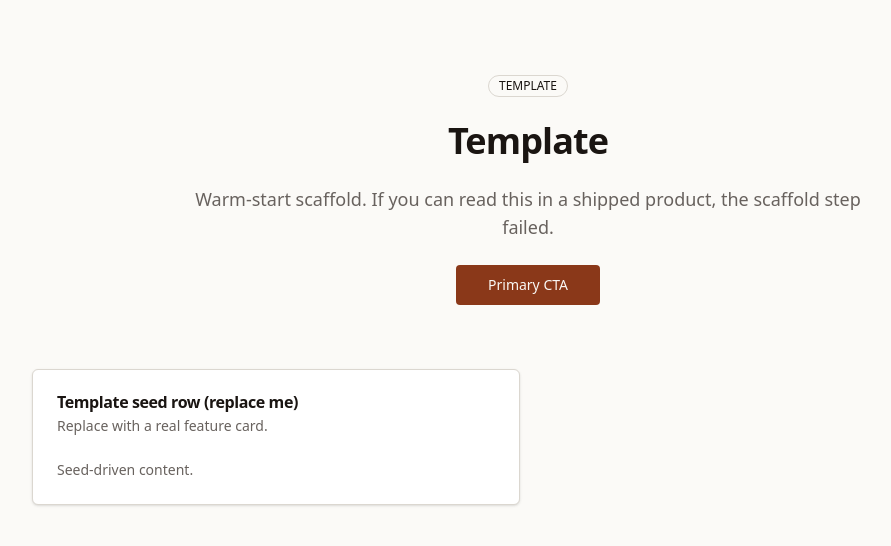
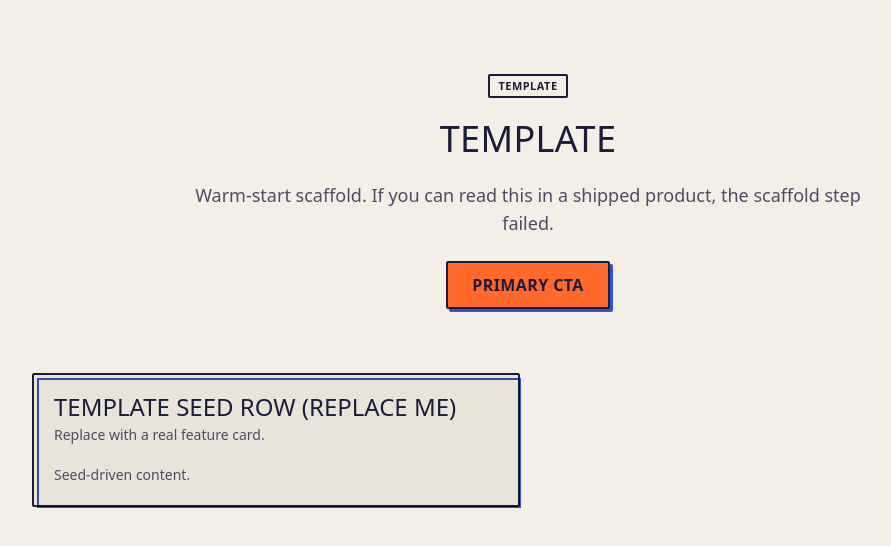
Before and after one commit to mericcintosun/cautio, a Next.js app: page / in a window 1280 px wide. Shown: the top 546 px of the page, without its empty margins (112-1003 px from the left). Built offline with nearby package versions, Linux system fonts and the light colour scheme.

Commit message:
feat: riso design tokens, fonts and restyled primitives

```diff
--- a/app/globals.css
+++ b/app/globals.css
@@ -1,31 +1,41 @@
 @import "tailwindcss";
 
-/* shadcn-style design tokens. The ONLY place colors live: restyle a project by
-   editing these variables from IDENTITY.md; components never carry hex.
-   TEMPLATE placeholder palette: warm neutral, deliberately NOT the navy ground +
-   teal accent the scaffold rules ban, so a token the scaffold forgets to
-   rewrite cannot reintroduce that look. Every value below is replaced. */
+/* Cautio design tokens. Direction D13 riso: two inks (riso-orange, riso-blue) overprinted
+   on off-white stock. Every hex below comes from IDENTITY.md's key block; components
+   reference the tokens, never raw hex. */
 :root {
-  --background: oklch(0.985 0.004 80);
-  --foreground: oklch(0.2 0.01 60);
-  --card: oklch(1 0 0);
-  --card-foreground: oklch(0.2 0.01 60);
-  --popover: oklch(1 0 0);
-  --popover-foreground: oklch(0.2 0.01 60);
-  --primary: oklch(0.45 0.12 40);
-  --primary-foreground: oklch(0.98 0.005 80);
-  --secondary: oklch(0.94 0.008 80);
-  --secondary-foreground: oklch(0.25 0.01 60);
-  --muted: oklch(0.94 0.008 80);
-  --muted-foreground: oklch(0.5 0.01 60);
-  --accent: oklch(0.92 0.02 60);
-  --accent-foreground: oklch(0.2 0.01 60);
-  --destructive: oklch(0.55 0.19 25);
-  --destructive-foreground: oklch(0.98 0 0);
-  --border: oklch(0.88 0.01 80);
-  --input: oklch(0.88 0.01 80);
-  --ring: oklch(0.45 0.12 40);
-  --radius: 0.375rem;
+  --riso-stock: #f3efe6;
+  --riso-surface: #e9e4d8;
+  --riso-deep: #ddd7c8;
+  --riso-ink: #1c1b3b;
+  --riso-orange: #ff6a2b;
+  --riso-blue: #2f55d4;
+  --riso-ok: #2e7d4f;
+  --riso-warn: #a8641c;
+  --riso-bad: #b3382c;
+
+  --background: var(--riso-stock);
+  --foreground: var(--riso-ink);
+  --card: var(--riso-surface);
+  --card-foreground: var(--riso-ink);
+  --popover: var(--riso-stock);
+  --popover-foreground: var(--riso-ink);
+  --primary: var(--riso-orange);
+  --primary-foreground: var(--riso-ink);
+  --secondary: var(--riso-blue);
+  --secondary-foreground: var(--riso-stock);
+  --muted: var(--riso-deep);
+  --muted-foreground: color-mix(in oklab, var(--riso-ink) 74%, var(--riso-stock));
+  --accent: var(--riso-deep);
+  --accent-foreground: var(--riso-ink);
+  --destructive: var(--riso-bad);
+  --destructive-foreground: var(--riso-stock);
+  --ok: var(--riso-ok);
+  --warn: var(--riso-warn);
+  --border: var(--riso-ink);
+  --input: var(--riso-ink);
+  --ring: var(--riso-blue);
+  --radius: 0.125rem;
 }
 
 @theme inline {
@@ -45,16 +55,124 @@
   --color-accent-foreground: var(--accent-foreground);
   --color-destructive: var(--destructive);
   --color-destructive-foreground: var(--destructive-foreground);
+  --color-ok: var(--ok);
+  --color-warn: var(--warn);
   --color-border: var(--border);
   --color-input: var(--input);
   --color-ring: var(--ring);
-  --radius-sm: calc(var(--radius) - 4px);
-  --radius-md: calc(var(--radius) - 2px);
+  /* RADIUS sharp: every rounded-* step resolves to at most 0.125rem. */
+  --radius-sm: var(--radius);
+  --radius-md: var(--radius);
   --radius-lg: var(--radius);
-  --radius-xl: calc(var(--radius) + 4px);
+  --radius-xl: var(--radius);
+  --font-display: var(--font-anton), "Impact", "Haettenschweiler", "Arial Narrow Bold", sans-serif;
+  --font-sans: var(--font-work-sans), ui-sans-serif, system-ui, -apple-system, "Segoe UI", sans-serif;
 }
 
 body {
   background: var(--background);
   color: var(--foreground);
+  font-family: var(--font-sans);
 }
+
+h1,
+h2 {
+  font-family: var(--font-display);
+  font-weight: 400;
+  letter-spacing: 0.01em;
+  text-transform: uppercase;
+  line-height: 0.95;
+}
+
+@layer components {
+  /* Halftone dot fields: flat ink dots, no gradients of tone. */
+  .riso-halftone {
+    background-image: radial-gradient(var(--riso-ink) 1.1px, transparent 1.7px);
+    background-size: 7px 7px;
+  }
+  .riso-halftone-blue {
+    background-image: radial-gradient(var(--riso-blue) 1.4px, transparent 2px);
+    background-size: 9px 9px;
+  }
+
+  /* Misregistered second plate: a blue outline printed 3px off the shape, multiplied. */
+  .riso-plate {
+    position: relative;
+    isolation: isolate;
+  }
+  .riso-plate::after {
+    content: "";
+    position: absolute;
+    inset: 0;
+    border: 2px solid var(--riso-blue);
+    transform: translate(3px, 3px);
+    mix-blend-mode: multiply;
+    pointer-events: none;
+  }
+
+  /* Headline overprint: the orange plate sits 3px off the ink. */
+  .riso-overprint {
+    text-shadow: 3px 2px 0 var(--riso-orange);
+  }
+  .riso-overprint-blue {
+    text-shadow: 3px 2px 0 var(--riso-blue);
+  }
+
+  /* L7 diagonal split. Wide screens: one clipped block behind the tool half.
+     Narrow screens: the tool half carries its own slanted top edge. */
+  .cautio-split-wide {
+    clip-path: polygon(46% 0, 100% 0, 100% 100%, 31% 100%);
+  }
+  .cautio-split-narrow {
+    clip-path: polygon(0 56px, 100% 0, 100% 100%, 0 100%);
+  }
+
+  .cautio-fold > summary {
+    cursor: pointer;
+    list-style: none;
+  }
+  .cautio-fold > summary::-webkit-details-marker {
+    display: none;
+  }
+  .cautio-fold > summary::before {
+    content: "+ ";
+    font-weight: 700;
+  }
+  .cautio-fold[open] > summary::before {
+    content: "- ";
+  }
+}
+
+/* MOTION M5 fade: opacity only, linear, 280ms, no transform. */
+@keyframes cautio-fade {
+  from {
+    opacity: 0;
+  }
+  to {
+    opacity: 1;
+  }
+}
+
+.cautio-enter,
+.cautio-stagger > * {
+  animation: cautio-fade 280ms linear both;
+}
+.cautio-stagger > :nth-child(2) {
+  animation-delay: 70ms;
+}
+.cautio-stagger > :nth-child(3) {
+  animation-delay: 140ms;
+}
+.cautio-stagger > :nth-child(4) {
+  animation-delay: 210ms;
+}
+.cautio-stagger > :nth-child(n + 5) {
+  animation-delay: 280ms;
+}
+
+@media (prefers-reduced-motion: reduce) {
+  .cautio-enter,
+  .cautio-stagger > * {
+    animation: none;
+  }
+}
--- a/components/ui/badge.tsx
+++ b/components/ui/badge.tsx
@@ -2,23 +2,26 @@ import * as React from "react";
 import { cva, type VariantProps } from "class-variance-authority";
 import { cn } from "@/lib/utils";
 
+// Riso stamp: solid ink fills only, square corners, ink border.
 const badgeVariants = cva(
-  "inline-flex items-center rounded-full border px-2.5 py-0.5 text-xs font-medium transition-colors",
+  "inline-flex items-center gap-1 rounded-sm border-2 border-foreground px-2 py-0.5 text-[0.68rem] font-semibold uppercase tracking-wider",
   {
     variants: {
       variant: {
-        default: "border-transparent bg-primary text-primary-foreground",
-        secondary: "border-transparent bg-secondary text-secondary-foreground",
-        outline: "border-border text-foreground",
-        destructive: "border-transparent bg-destructive text-destructive-foreground",
+        default: "bg-primary text-primary-foreground",
+        secondary: "bg-secondary text-secondary-foreground",
+        outline: "bg-background text-foreground",
+        ok: "bg-ok text-background",
+        warn: "bg-warn text-background",
+        destructive: "bg-destructive text-destructive-foreground",
       },
     },
     defaultVariants: { variant: "default" },
   }
 );
 
-function Badge({ className, variant, ...props }: React.ComponentProps<"div"> & VariantProps<typeof badgeVariants>) {
-  return <div className={cn(badgeVariants({ variant }), className)} {...props} />;
+function Badge({ className, variant, ...props }: React.ComponentProps<"span"> & VariantProps<typeof badgeVariants>) {
+  return <span className={cn(badgeVariants({ variant }), className)} {...props} />;
 }
 
 export { Badge, badgeVariants };
--- a/components/ui/button.tsx
+++ b/components/ui/button.tsx
@@ -3,23 +3,25 @@ import { Slot } from "@radix-ui/react-slot";
 import { cva, type VariantProps } from "class-variance-authority";
 import { cn } from "@/lib/utils";
 
+// Riso button: flat ink fill, 2px ink border, and the blue plate printed 3px off
+// (the offset shadow). Pressing closes the misregistration.
 const buttonVariants = cva(
-  "inline-flex items-center justify-center gap-2 whitespace-nowrap rounded-md text-sm font-medium transition-colors focus-visible:outline-none focus-visible:ring-2 focus-visible:ring-ring disabled:pointer-events-none disabled:opacity-50 [&_svg]:size-4 [&_svg]:shrink-0",
+  "inline-flex items-center justify-center gap-2 whitespace-nowrap rounded-sm border-2 border-foreground text-sm font-semibold uppercase tracking-wide shadow-[3px_3px_0_0_var(--secondary)] transition-[translate,box-shadow,background-color] duration-150 hover:translate-x-px hover:translate-y-px hover:shadow-[2px_2px_0_0_var(--secondary)] active:translate-x-[3px] active:translate-y-[3px] active:shadow-none focus-visible:outline-none focus-visible:ring-2 focus-visible:ring-ring focus-visible:ring-offset-2 focus-visible:ring-offset-background disabled:pointer-events-none disabled:opacity-50 [&_svg]:size-4 [&_svg]:shrink-0",
   {
     variants: {
       variant: {
-        default: "bg-primary text-primary-foreground hover:bg-primary/90",
-        secondary: "bg-secondary text-secondary-foreground hover:bg-secondary/80",
-        outline: "border border-border bg-transparent hover:bg-accent hover:text-accent-foreground",
-        ghost: "hover:bg-accent hover:text-accent-foreground",
-        destructive: "bg-destructive text-destructive-foreground hover:bg-destructive/90",
-        link: "text-primary underline-offset-4 hover:underline",
+        default: "bg-primary text-primary-foreground",
+        secondary: "bg-secondary text-secondary-foreground",
+        outline: "bg-background text-foreground hover:bg-card",
+        ghost: "border-transparent bg-transparent shadow-none hover:translate-x-0 hover:translate-y-0 hover:bg-muted hover:shadow-none",
+        destructive: "bg-destructive text-destructive-foreground",
+        link: "border-transparent bg-transparent px-0 normal-case tracking-normal text-foreground underline decoration-2 decoration-primary underline-offset-4 shadow-none hover:translate-x-0 hover:translate-y-0 hover:shadow-none hover:decoration-secondary",
       },
       size: {
-        default: "h-9 px-4 py-2",
-        sm: "h-8 rounded-md px-3 text-xs",
-        lg: "h-10 rounded-md px-8",
-        icon: "h-9 w-9",
+        default: "h-10 px-4",
+        sm: "h-8 px-3 text-xs",
+        lg: "h-12 px-6 text-base",
+        icon: "h-10 w-10",
       },
     },
     defaultVariants: { variant: "default", size: "default" },
--- a/components/ui/card.tsx
+++ b/components/ui/card.tsx
@@ -1,23 +1,30 @@
 import * as React from "react";
 import { cn } from "@/lib/utils";
 
+// Riso card: flat surface fill, ink border, and a blue outline plate printed 3px off
+// (riso-plate, multiplied). Square corners per RADIUS sharp.
 function Card({ className, ...props }: React.ComponentProps<"div">) {
-  return <div className={cn("rounded-lg border border-border bg-card text-card-foreground shadow-sm", className)} {...props} />;
+  return (
+    <div
+      className={cn("riso-plate rounded-sm border-2 border-border bg-card text-card-foreground", className)}
+      {...props}
+    />
+  );
 }
 function CardHeader({ className, ...props }: React.ComponentProps<"div">) {
-  return <div className={cn("flex flex-col gap-1.5 p-6", className)} {...props} />;
+  return <div className={cn("flex flex-col gap-1.5 p-5", className)} {...props} />;
 }
 function CardTitle({ className, ...props }: React.ComponentProps<"div">) {
-  return <div className={cn("font-semibold leading-none tracking-tight", className)} {...props} />;
+  return <div className={cn("font-display text-2xl uppercase leading-none", className)} {...props} />;
 }
 function CardDescription({ className, ...props }: React.ComponentProps<"div">) {
   return <div className={cn("text-sm text-muted-foreground", className)} {...props} />;
 }
 function CardContent({ className, ...props }: React.ComponentProps<"div">) {
-  return <div className={cn("p-6 pt-0", className)} {...props} />;
+  return <div className={cn("p-5 pt-0", className)} {...props} />;
 }
 function CardFooter({ className, ...props }: React.ComponentProps<"div">) {
-  return <div className={cn("flex items-center p-6 pt-0", className)} {...props} />;
+  return <div className={cn("flex items-center border-t-2 border-border p-5", className)} {...props} />;
 }
 
 export { Card, CardHeader, CardTitle, CardDescription, CardContent, CardFooter };
--- a/components/ui/input.tsx
+++ b/components/ui/input.tsx
@@ -1,12 +1,13 @@
 import * as React from "react";
 import { cn } from "@/lib/utils";
 
+// Riso field: stock fill, 2px ink border; focus prints the blue plate off-register.
 function Input({ className, type, ...props }: React.ComponentProps<"input">) {
   return (
     <input
       type={type}
       className={cn(
-        "flex h-9 w-full rounded-md border border-input bg-transparent px-3 py-1 text-sm shadow-sm transition-colors placeholder:text-muted-foreground focus-visible:outline-none focus-visible:ring-2 focus-visible:ring-ring disabled:cursor-not-allowed disabled:opacity-50",
+        "flex h-10 w-full rounded-sm border-2 border-input bg-background px-3 py-1 text-sm tabular-nums transition-shadow placeholder:text-muted-foreground focus-visible:shadow-[3px_3px_0_0_var(--secondary)] focus-visible:outline-none disabled:cursor-not-allowed disabled:opacity-50 file:mr-3 file:h-full file:border-0 file:border-r-2 file:border-foreground file:bg-muted file:px-3 file:text-xs file:font-semibold file:uppercase file:tracking-wide file:text-foreground",
         className
       )}
       {...props}
--- a/package.json
+++ b/package.json
@@ -6,17 +6,19 @@
     "dev": "next dev",
     "build": "next build",
     "start": "next start",
-    "seed": "node -e \"console.log('seed: nothing to do yet')\""
+    "seed": "node -e \"console.log('seed: nothing to do yet, seed leases live in lib/data.ts')\""
   },
   "dependencies": {
     "@radix-ui/react-slot": "^1.1.2",
     "class-variance-authority": "^0.7.1",
     "clsx": "^2.1.1",
     "lucide-react": "^0.474.0",
+    "motion": "^14.14.0",
     "next": "^15.4.5",
     "react": "^19.1.0",
     "react-dom": "^19.1.0",
-    "tailwind-merge": "^3.0.1"
+    "tailwind-merge": "^3.0.1",
+    "viem": "^2.31.0"
   },
   "devDependencies": {
     "@tailwindcss/postcss": "^4.1.11",
```
